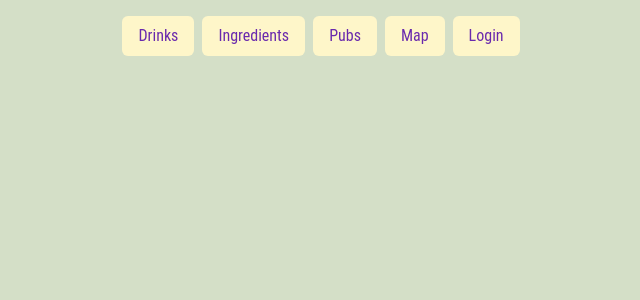
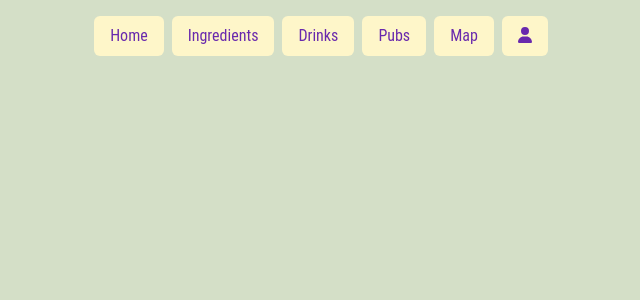
Before and after one commit to hiimfiny/BarFinder, a React (Create React App) app in the folder barfinder/: page / in a window 1280 px wide. Shown: the top 300 px of the page, without its empty margins (319-959 px from the left). Built offline with nearby package versions, Linux system fonts and the light colour scheme; no server answers.

Commit message:
Switched to react-router

```diff
--- a/barfinder/package.json
+++ b/barfinder/package.json
@@ -24,6 +24,7 @@
     "react": "^18.2.0",
     "react-bootstrap": "^2.9.1",
     "react-dom": "^18.2.0",
+    "react-router-dom": "^6.22.3",
     "react-scripts": "^5.0.1",
     "react-toastify": "^9.1.3",
     "typescript": "^4.9.5",
--- a/barfinder/src/App.tsx
+++ b/barfinder/src/App.tsx
@@ -1,14 +1,19 @@
-import React from 'react';
-import './App.css';
-import Panel from './components/MainPanel';
-import '../node_modules/bootstrap/dist/css/bootstrap.min.css';
+import React from "react"
+import { BrowserRouter, Routes, Route } from "react-router-dom"
+import "./App.css"
+import Panel from "./components/MainPanel"
+import DrinkPanel from "./components/drink/DrinkPanel"
+import IngredientsPanel from "./components/ingredient/IngredientsPanel"
+import "../node_modules/bootstrap/dist/css/bootstrap.min.css"
 
 function App() {
   return (
-    <div className="App">
-      <Panel></Panel>
-    </div>
-  );
+    <BrowserRouter>
+      <div className="App">
+        <Panel></Panel>
+      </div>
+    </BrowserRouter>
+  )
 }
 
-export default App;
+export default App
--- a/barfinder/src/components/MainPanel.tsx
+++ b/barfinder/src/components/MainPanel.tsx
@@ -9,6 +9,8 @@ import PubPanel from "./pub/PubPanel"
 import { IngredientType, DrinkType, PubType } from "./Types"
 import axios from "axios"
 import UserPanel from "./user/UserPanel"
+import { BrowserRouter, Routes, Route, useNavigate } from "react-router-dom"
+import Menu from "./Menu"
 
 const Panel = () => {
   const [panel, setPanel] = useState("...")
@@ -31,8 +33,8 @@ const Panel = () => {
   const [favouritedPubs, setFavouritedPubs] = useState([""])
 
   const [ingredientsStringList, setIngredientsStringList] = useState([""])
-
-  const [userID, setUserID] = useState("")
+  //TODO: remove default value
+  const [userID, setUserID] = useState("65f8b0a2863e8bc6b24da173")
   const [selectedPubId, setSelectedPubId] = useState("")
   const [menuButtons, setMenuButtons] = useState([
     "Drinks",
@@ -46,7 +48,7 @@ const Panel = () => {
     if (text != "Login") setPanel(text)
     if (text === "Login") handleShow()
   }
-
+  const navigate = useNavigate()
   const changeIngredients = (array: typeof defaultIngredients) => {
     setIngredientsList(array)
   }
@@ -93,7 +95,7 @@ const Panel = () => {
   const onLocationPinClick = (pubId: string) => {
     console.log(pubId)
     setSelectedPubId(pubId)
-    setPanel("Map")
+    navigate("/map")
   }
 
   useEffect(() => {
@@ -130,26 +132,38 @@ const Panel = () => {
   }, [userID])
 
   return (
+    <div>
       <section id="menus" className="menus">
-      <menu>
-        {menuButtons.map((menuButton) => {
-          return (
-            <TabButton
-              selected={panel}
-              buttonName={menuButton}
-              onButtonClick={() => {
-                onClick(menuButton)
-              }}
-            >
-              {menuButton}
-            </TabButton>
-          )
-        })}
-      </menu>
         <Modal show={showLogin} onHide={handleClose}>
           <LoginPanel onLoginClick={onLoginClick}></LoginPanel>
         </Modal>
-      {panel === "Drinks" && (
+      </section>
+
+      <Routes>
+        <Route path="/" element={<Menu />}>
+          <Route path="/login" element={<div>Login</div>}></Route>
+          <Route path="/register" element={<div>Regsiter</div>}></Route>
+          <Route
+            path="/user"
+            element={<UserPanel userId={userID} onLoginClick={onLoginClick} />}
+          ></Route>
+          <Route
+            path="/ingredients"
+            element={
+              <IngredientsPanel
+                IngredientsList={IngredientsList}
+                favouritedByUser={favouritedIngredients}
+                changeIngredients={changeIngredients}
+                //TODO!
+                adminUser={true}
+                changeFavourite={changeFavouriteList}
+                user_id={userID}
+              />
+            }
+          ></Route>
+          <Route
+            path="/drinks"
+            element={
               <DrinkPanel
                 DrinksList={DrinksList}
                 favouritedByUser={favouritedDrinks}
@@ -160,19 +174,11 @@ const Panel = () => {
                 changeFavourite={changeFavouriteList}
                 user_id={userID}
               />
-      )}
-      {panel === "Ingredients" && (
-        <IngredientsPanel
-          IngredientsList={IngredientsList}
-          favouritedByUser={favouritedIngredients}
-          changeIngredients={changeIngredients}
-          //TODO!
-          adminUser={true}
-          changeFavourite={changeFavouriteList}
-          user_id={userID}
-        />
-      )}
-      {panel === "Pubs" && (
+            }
+          ></Route>
+          <Route
+            path="/pubs"
+            element={
               <PubPanel
                 pubsList={pubsList}
                 favouritedByUser={favouritedPubs}
@@ -185,12 +191,15 @@ const Panel = () => {
                 drinksList={DrinksList}
                 user_id={userID}
               />
-      )}
-      {panel === "Map" && (
-        <Map pubsList={pubsList} selectedPubId={selectedPubId} />
-      )}
-      {panel === "User" && <UserPanel userId={userID} />}
-    </section>
+            }
+          ></Route>
+          <Route
+            path="/map"
+            element={<Map pubsList={pubsList} selectedPubId={selectedPubId} />}
+          ></Route>
+        </Route>
+      </Routes>
+    </div>
   )
 }
 
--- /dev/null
+++ b/barfinder/src/components/Menu.tsx
@@ -0,0 +1,51 @@
+import React from "react"
+import { Outlet, Link } from "react-router-dom"
+import { FontAwesomeIcon } from "@fortawesome/react-fontawesome"
+import { library } from "@fortawesome/fontawesome-svg-core"
+import { faUser } from "@fortawesome/free-solid-svg-icons"
+const Menu = () => {
+  return (
+    <>
+      <nav className="menus">
+        <ul>
+          <li>
+            <Link to="/">
+              <button>Home</button>
+            </Link>
+          </li>
+          <li>
+            <Link to="/ingredients">
+              <button>Ingredients</button>
+            </Link>
+          </li>
+          <li>
+            <Link to="/drinks">
+              <button>Drinks</button>
+            </Link>
+          </li>
+          <li>
+            <Link to="/pubs">
+              <button>Pubs</button>
+            </Link>
+          </li>
+          <li>
+            <Link to="/map">
+              <button>Map</button>
+            </Link>
+          </li>
+          <li>
+            <Link to="/user">
+              <button>
+                <FontAwesomeIcon icon={faUser} />
+              </button>
+            </Link>
+          </li>
+        </ul>
+      </nav>
+
+      <Outlet />
+    </>
+  )
+}
+
+export default Menu
--- a/barfinder/src/components/user/UserPanel.tsx
+++ b/barfinder/src/components/user/UserPanel.tsx
@@ -1,13 +1,29 @@
-import React from "react"
-import { Row, Col, Image, Button } from "react-bootstrap"
+import React, { useState } from "react"
+import { Row, Col, Image, Button, Modal } from "react-bootstrap"
+import LoginPanel from "./LoginPanel"
 
 type UserPanelProps = {
   userId: string
+  onLoginClick: (user_id: string) => void
 }
 
 const UserPanel = (props: UserPanelProps) => {
+  const [showLogin, setShowLogin] = useState(false)
+
+  const handleClose = () => setShowLogin(false)
+  const handleShow = () => setShowLogin(true)
   return (
     <div className="panel">
+      <Modal show={showLogin} onHide={handleClose}>
+        <LoginPanel onLoginClick={props.onLoginClick}></LoginPanel>
+      </Modal>
+      <Button
+        onClick={() => {
+          handleShow()
+        }}
+      >
+        Log in
+      </Button>
       <Row>
         <Col lg={3} className="profile-col">
           <Row className="profile-picture-container">
--- a/barfinder/src/index.css
+++ b/barfinder/src/index.css
@@ -102,7 +102,7 @@ code {
 #menus h2 {
   text-align: left;
 }
-#menus menu {
+.menus ul {
   margin: 1rem 0;
   padding: 0;
   display: flex;
@@ -111,7 +111,7 @@ code {
   justify-content: center;
 }
 
-#menus menu button {
+.menus button {
   padding: 0.5rem 1rem;
   border: none;
   border-radius: 6px;
@@ -123,12 +123,12 @@ code {
   transition: all 0.2s ease-in-out;
 }
 
-#menus menu button:hover {
+.menus button:hover {
   background-color: #1b082f;
   color: #ebe7ef;
 }
 
-#menus menu button.active {
+.menus menu button.active {
   background-color: #7925d3;
   color: #ebe7ef;
 }
```
Also changed, not shown: 1 other file (tests, documents, lock files or other folders). Lines whose indentation alone changed are shown as unchanged.
